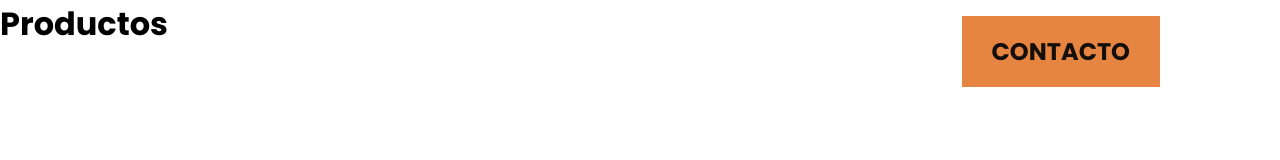
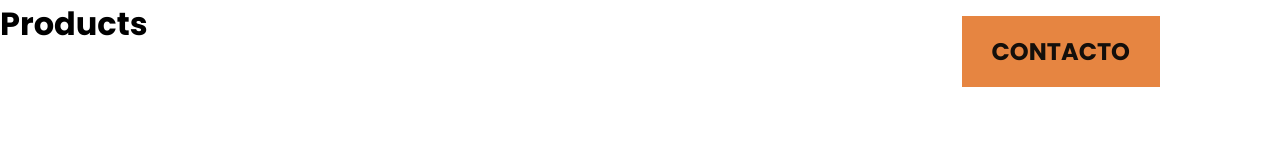
Before and after one commit to TomasSorgetti/landing-bss, a React (Vite) app: page /productos in a window 1280 px wide. Shown: the top 160 px of the page. Built offline with nearby package versions, Linux system fonts and the light colour scheme.

Commit message:
contact & products pages created empty

```diff
--- a/src/App.jsx
+++ b/src/App.jsx
@@ -1,6 +1,8 @@
 import Navbar from "./components/navbar/Navbar"
 import { Routes, Route } from "react-router-dom"
 import Home from "./pages/home/Home"
+import Products from "./pages/products/Products"
+import Contact from "./pages/contact/Contact"
 function App() {
 
 
@@ -9,8 +11,8 @@ function App() {
       <Navbar />
       <Routes>
         < Route path="/" element={<Home />} />
-        < Route path="/productos" element={<h1>Productos</h1>} />
-        < Route path="/contacto" element={<h1>Contacto</h1>} />
+        < Route path="/productos" element={<Products />} />
+        < Route path="/contacto" element={<Contact />} />
       </Routes>
     </>
   )
--- /dev/null
+++ b/src/pages/contact/Contact.jsx
@@ -0,0 +1,13 @@
+import { Component } from 'react';
+
+class Contact extends Component {
+    render() {
+        return (
+            <>
+                <h1>Contact</h1>
+            </>
+        );
+    }
+}
+
+export default Contact;
--- /dev/null
+++ b/src/pages/products/Products.jsx
@@ -0,0 +1,13 @@
+import { Component } from 'react';
+
+class Products extends Component {
+    render() {
+        return (
+            <>
+                <h1>Products</h1>
+            </>
+        );
+    }
+}
+
+export default Products;
```
